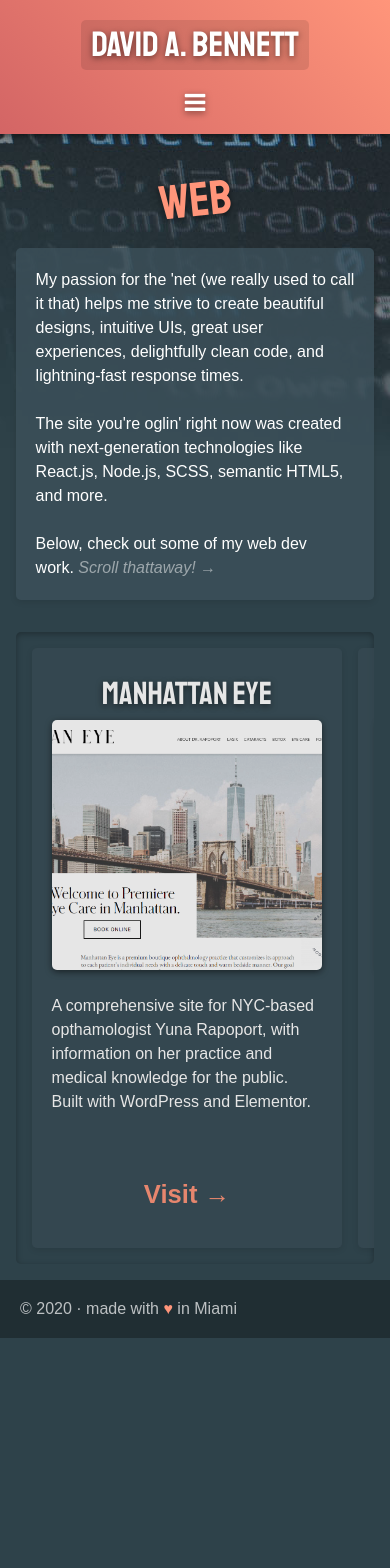
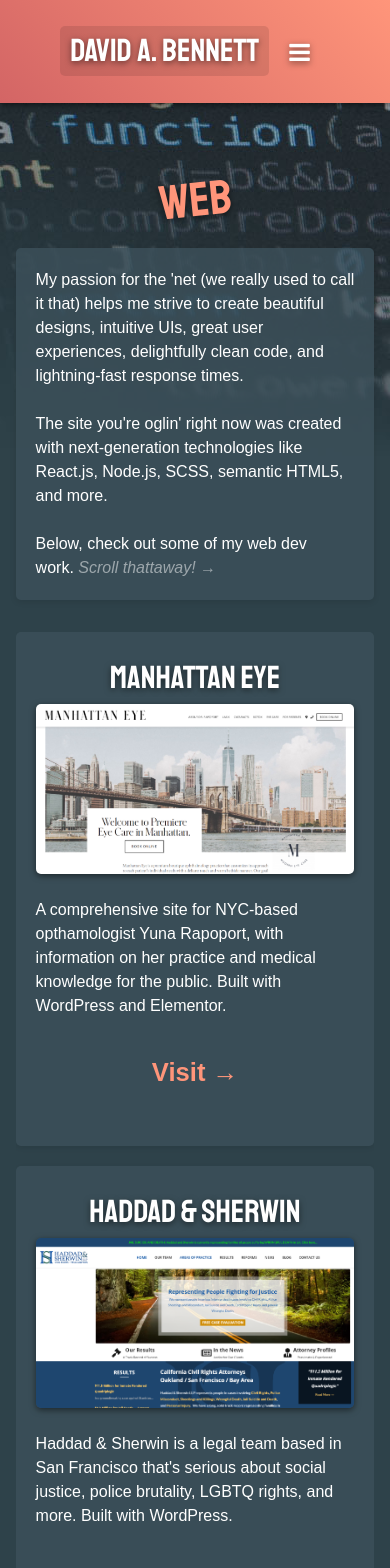
Before and after one commit to blinkbat/portfolio2020, a React (Create React App) app in the folder client/: page /web in a window 390 px wide. Shown: the top 1568 px of the page. Before the commit the page ends 1338 px from the top, so only its background shows below. Built offline with nearby package versions, Linux system fonts and the light colour scheme; a web font is replaced by a local one.

Commit message:
style tweaks, contact name added

```diff
--- a/client/src/components/Contact.js
+++ b/client/src/components/Contact.js
@@ -8,13 +8,15 @@ import axios from 'axios';
 const Contact = () => {
 
     // state handlers
-    const [ formInfo, setInfo ] = useState({ email: '', message: '' });
+    const [ formInfo, setInfo ] = useState({ email: '', name: '', message: '' });
 
     const [ feedback, setFeedback ] = useState( '' )
 
 
 
     // helpers
+
+    // note that the target iterator is generic -- don't change
     const handleInput = e => {
         const { name, value } = e.target;
         setInfo({ ...formInfo, [name]: value });
@@ -24,20 +26,21 @@ const Contact = () => {
 
     const handleFormSubmit = () => {
 
-        const { email, message } = formInfo;
+        const { email, name, message } = formInfo;
 
         if(
             /^\w+([.-]?\w+)*@\w+([.-]?\w+)*(\.\w{2,3})+$/.test( email )
             && message
+            && name
         ) {
             // valid input
             setFeedback( 'sending' );
 
             axios
-                .post( 'api/contact', { email, message } )
+                .post( 'api/contact', formInfo )
                 .then( res => {
 
-                    setInfo({ email: '', message: '' });
+                    setInfo({ email: '', name: '', message: '' });
                     setFeedback( 'success' );
                     return res;
                 })
@@ -53,15 +56,12 @@ const Contact = () => {
     const renderFeedback = () => {
 
         if( feedback === 'success' ) {
-
             return <code style={{ color: 'lightgreen' }}>message sent!</code>
 
         } else if( feedback === 'sending' ) {
-
-            return <code style={{ color: 'lightyellow' }}>sending...</code>
+            return <code style={{ color: 'lightgray' }}>sending...</code>
 
         } else if( feedback === 'invalid' ) {
-
             return <code style={{ color: 'red' }}>one or more fields invalid.</code>
 
         }
@@ -85,6 +85,16 @@ const Contact = () => {
                     type="text"
                     placeholder="your email (required)"
                     value={ formInfo.email }
+                    onChange={ handleInput }
+                    style={{ marginRight: '20px' }}
+                />
+                <br className="desktopHide" /><br className="desktopHide" />
+
+                <input
+                    name="name"
+                    type="text"
+                    placeholder="your name (required)"
+                    value={ formInfo.name }
                     onChange={ handleInput }
                 />
                 <br /><br />
--- a/client/src/components/Nav.js
+++ b/client/src/components/Nav.js
@@ -18,12 +18,15 @@ const Nav = () => {
             <Link
                 to="/"
                 onClick={ () => { toggleMobile( false ) } }
-            ><h2>david a. bennett</h2></Link>
+            >
+                <h2>david a. bennett</h2>
+            </Link>
 
             <i
                 className="fa fa-bars hamburger"
                 onClick={ () => { toggleMobile( !mobileMenu ) } }
             ></i>
+
 
             <ul
                 className={ mobileMenu ? "" : "mobileHide" }
--- a/client/src/style.scss
+++ b/client/src/style.scss
@@ -13,36 +13,14 @@ $pink: #ff957a;
 
 * { margin: 0; padding: 0; box-sizing: border-box; font-family: 'Glegoo', sans-serif; }
 
+.desktopHide { display: none; }
+
 a {
     text-decoration: none;
     color: $pink;
     transition: all ease-in .2s;
 
     &:hover { color: #fff; }
-}
-
-input, textarea, input[type="submit"] {
-    border-radius: 5px;
-    padding: 10px;
-    font-size: 1.1rem;
-    border: none;
-    background-color: rgba(255,255,255, .8);
-}
-
-input[type="submit"] {
-    background-color: $pink;
-    color: #fff;
-    font-size: 18px;
-    padding: 10px 30px;
-    cursor: pointer;
-    opacity: .8;
-    transition: all ease-in .2s;
-    text-shadow: 0 2px 6px rgba(0,0,0, .5);
-
-    &:hover {
-        opacity: 1;
-        box-shadow: 0 2px 6px rgba(0,0,0, .3);
-    }
 }
 
 body { background-color: $dark-blue; color: #fff; }
@@ -114,11 +92,11 @@ h4 { font-size: 1.6rem; }
     li {
         font-size: 1.5rem;
         list-style: none;
-        margin-top: 10px;
+        margin-top: .5vh;
         transition: ease-in .2s;
         transform-origin: 50% 50%;
         cursor: pointer;
-        padding: .2rem;
+        padding: 1vh;
 
         &:hover { transform: rotate(8deg); }
     }
@@ -174,40 +152,6 @@ h4 { font-size: 1.6rem; }
 
 /************************** WEB */
 
-.webBox {
-    max-width: 500px;
-    padding: 20px;
-    transition: all ease-in .2s;
-    filter: brightness(90%);
-    height: 600px;
-    white-space: normal;
-    margin-right: 1rem;
-    vertical-align: top;
-
-    &:last-of-type { margin-right: 0; }
-
-    &:hover {
-        filter: brightness(100%);
-        transform: translateY(-5px);
-        box-shadow: 0 2px 6px rgba(0,0,0, .2);
-    }
-
-    h3, a { text-align: center; margin: 10px; display: block; }
-}
-
-.webBox a, .articleBox a { font-weight: 700; font-size: 1.6rem; padding: 2rem; }
-
-.webBox a { position: absolute; bottom: 0; left: 0; right: 0; }
-
-.webBoxImg {
-    border-radius: 5px;
-    background-size: cover;
-    height: 250px;
-    background-position: center top;
-    width: 100%;
-    box-shadow: 0 2px 6px rgba(0,0,0, .5);
-}
-
 .rightScroll {
     overflow-x: auto;
     overflow-y: hidden;
@@ -230,6 +174,40 @@ h4 { font-size: 1.6rem; }
     }
 
     &::-webkit-scrollbar-thumb:hover { background: rgba(255,255,255, .3); }
+}
+
+.webBox {
+    max-width: 500px;
+    padding: 20px;
+    transition: all ease-in .2s;
+    filter: brightness(90%);
+    min-height: 600px;
+    white-space: normal;
+    margin-right: 1rem;
+    vertical-align: top;
+
+    &:last-of-type { margin-right: 0; }
+
+    &:hover {
+        filter: brightness(100%);
+        transform: translateY(-5px);
+        box-shadow: 0 2px 6px rgba(0,0,0, .2);
+    }
+
+    h3, a { text-align: center; margin: 10px; display: block; }
+
+    a { position: absolute; bottom: 0; left: 0; right: 0; }
+}
+
+.webBox a, .articleBox a { font-weight: 700; font-size: 1.6rem; padding: 2rem; }
+
+.webBoxImg {
+    border-radius: 5px;
+    background-size: cover;
+    height: 250px;
+    background-position: center top;
+    width: 100%;
+    box-shadow: 0 2px 6px rgba(0,0,0, .5);
 }
 
 
@@ -328,13 +306,44 @@ h4 { font-size: 1.6rem; }
 
 /************************** CONTACT */
 
-textarea { width: 600px; }
+textarea { width: 100%; }
+
+
+input, textarea, input[type="submit"] {
+    border-radius: 5px;
+    padding: 10px;
+    font-size: 1.1rem;
+    border: none;
+    background-color: rgba(255,255,255, .8);
+    display: inline-block;
+    max-width: 700px;
+}
+
+input { width: 290px; }
+
+input[type="submit"] {
+    background-color: $pink;
+    color: #fff;
+    font-size: 18px;
+    padding: 10px 30px;
+    cursor: pointer;
+    opacity: .8;
+    transition: all ease-in .2s;
+    text-shadow: 0 2px 6px rgba(0,0,0, .5);
+
+    &:hover {
+        opacity: 1;
+        box-shadow: 0 2px 6px rgba(0,0,0, .3);
+    }
+}
 
 
 
 /************************** 1200 BREAKPT (MINOR) */
 
 @media only screen and (max-width: 1200px) {
+
+    .desktopHide { display: block; }
 
     .nav h2 { font-size: 1.8rem; line-height: 1.9rem; }
 
@@ -348,29 +357,36 @@ textarea { width: 600px; }
 
     .nav {
         height: auto;
-        min-height: 120px;
+
         width: 100%;
         padding: 5%;
         z-index: 2;
-        padding-bottom: 0;
+        padding-bottom: 10;
+
+        h2 {
+            display: inline-block;
+            margin: auto;
+            font-size: 2rem;
         }
 
-    .nav h2 { display: inline-block; margin: auto; font-size: 2.2rem; }
-
-    .nav li {
+        li {
             font-size: 1.2rem;
             line-height: 1.4rem;
         }
 
-    .nav ul { margin-bottom: 30px; }
+        ul {
+            margin-bottom: 30px;
+            transition: all ease-in .1s;
+        }
 
-    .hamburger { display: block; margin: 20px; font-size: 1.5rem;  }
-
-    .mobileHide {
+        ul.mobileHide {
             height: 0;
             overflow: hidden;
-        margin: 0 !important;
+            margin: 0;
         }
+    }
+
+    .hamburger { display: inline-block; margin: 20px; font-size: 1.5rem;  }
 
     .container { width: 100%; margin: 0; }
 
@@ -394,8 +410,32 @@ textarea { width: 600px; }
 
     .flexCtr { display: block; }
 
-    .form, .form * { width: 100%; }
+    .form, .form * { width: 100%; margin: 0 !important; }
 
     .social a { display: inline-block; }
 
+    .rightScroll {
+        white-space: normal;
+        padding: 0;
+        border-radius: 0;
+        box-shadow: none;
+        margin-top: 2rem;
     }
+
+    .webBox {
+        max-width: 100%;
+        padding: 20px;
+        filter: brightness(100%);
+        white-space: normal;
+        margin: 0;
+        margin-bottom: 20px;
+        vertical-align: top;
+        min-height: auto;
+
+        a { position: static; }
+    }
+
+
+    .webBoxImg { height: 170px; }
+
+}
```
Also changed, not shown: 1 other file (tests, documents, lock files or other folders). Lines whose indentation alone changed are shown as unchanged.
